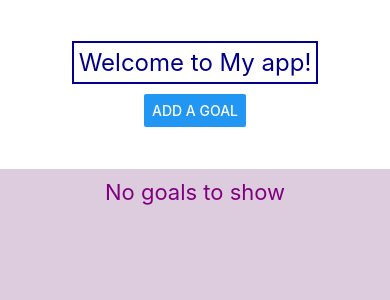
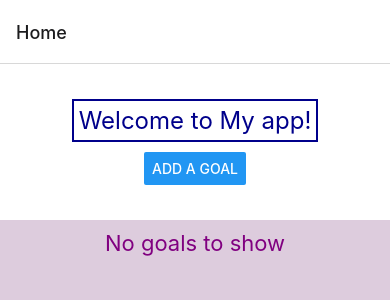
Before and after one commit to beibeixx/CS5520, a React Native app: screen / in a window 390 px wide. Shown: the top 300 px of the page. Built offline with nearby package versions, Linux system fonts and the light colour scheme.

Commit message:
add Home Navigator

```diff
--- a/App.js
+++ b/App.js
@@ -10,7 +10,9 @@
 export default function App() {
   return (
     <NavigationContainer>
-      <Home />
+      <Stack.Navigator>
+        <Stack.Screen name="Home" component={Home} />
+      </Stack.Navigator>
     </NavigationContainer>
 
   )
```
